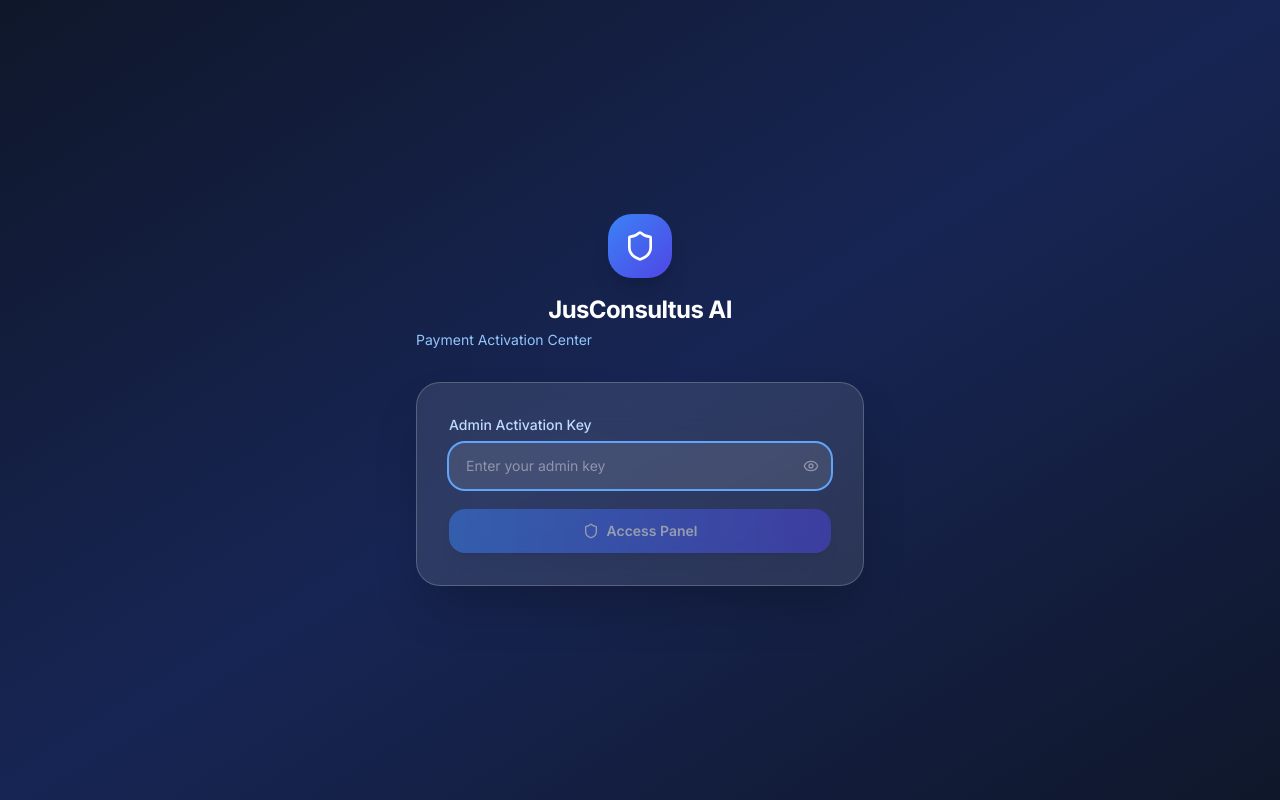
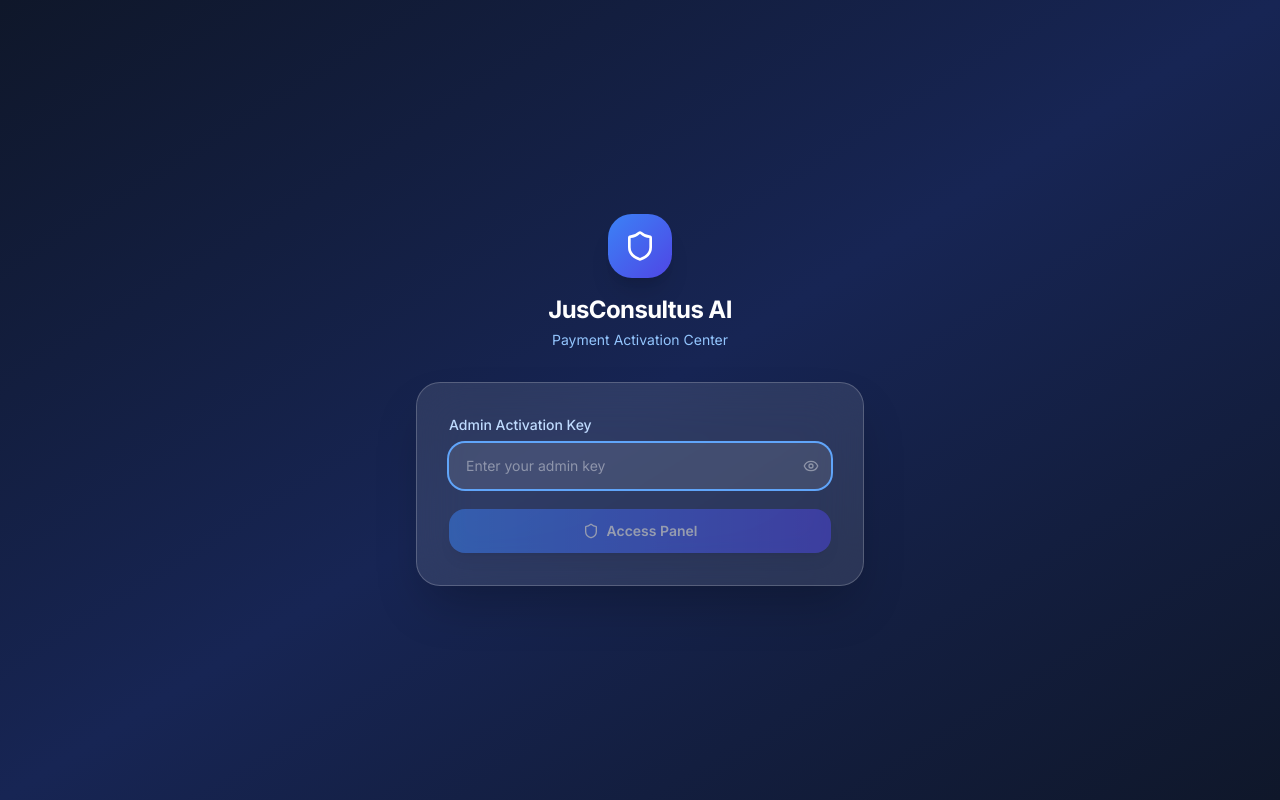
Before and after one commit to jusconsultusai/legalresearch.ai, a Next.js app: page /admin/activate in a window 1280 px wide. Built offline with nearby package versions, Linux system fonts and the light colour scheme.

Commit message:
Admin: center login title paragraph in activate panel

```diff
--- a/src/app/admin/activate/page.tsx
+++ b/src/app/admin/activate/page.tsx
@@ -186,7 +186,7 @@ export default function AdminActivatePage() {
               <Shield className="w-8 h-8 text-white" />
             </div>
             <h1 className="text-2xl font-bold text-white">JusConsultus AI</h1>
-            <p className="text-blue-300 text-sm mt-1">Payment Activation Center</p>
+            <p className="text-blue-300 text-sm mt-1 text-center w-full">Payment Activation Center</p>
           </div>
 
           <div className="bg-white/10 backdrop-blur-xl rounded-2xl border border-white/20 shadow-2xl p-8">
```
